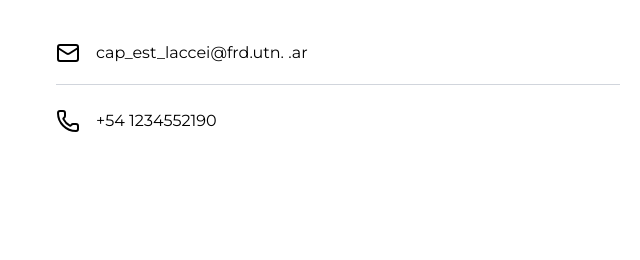
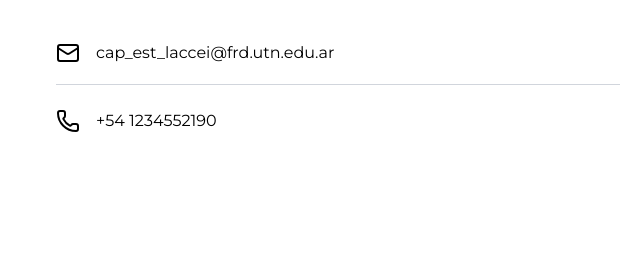
Before and after one commit to CapEstLaccei/PaginaWeb, an Astro site: page / in a window 1280 px wide. Shown: the part 3626-3886 px from the top of the page, 0-640 px from the left. Built offline with nearby package versions, Linux system fonts and the light colour scheme; Astro itself is replaced by a stand-in of ours.

Commit message:
email fix

```diff
--- a/src/components/Form.astro
+++ b/src/components/Form.astro
@@ -22,10 +22,10 @@ import Send from "../components/icons/Send.astro";
             <div class="flex items-center gap-4 border-b border-gray-300 h-16">
                 <Mail class="w-8 h-8" />
                 <a
-                    href="mailto:cap_est_laccei@frd.ut.edu.ar"
+                    href="mailto:cap_est_laccei@frd.utn.edu.ar"
                     class="font-bold-extra"
                 >
-                    cap_est_laccei@frd.utn. .ar
+                    cap_est_laccei@frd.utn.edu.ar
                 </a>
             </div>
             <div class="flex items-center gap-4">
```
